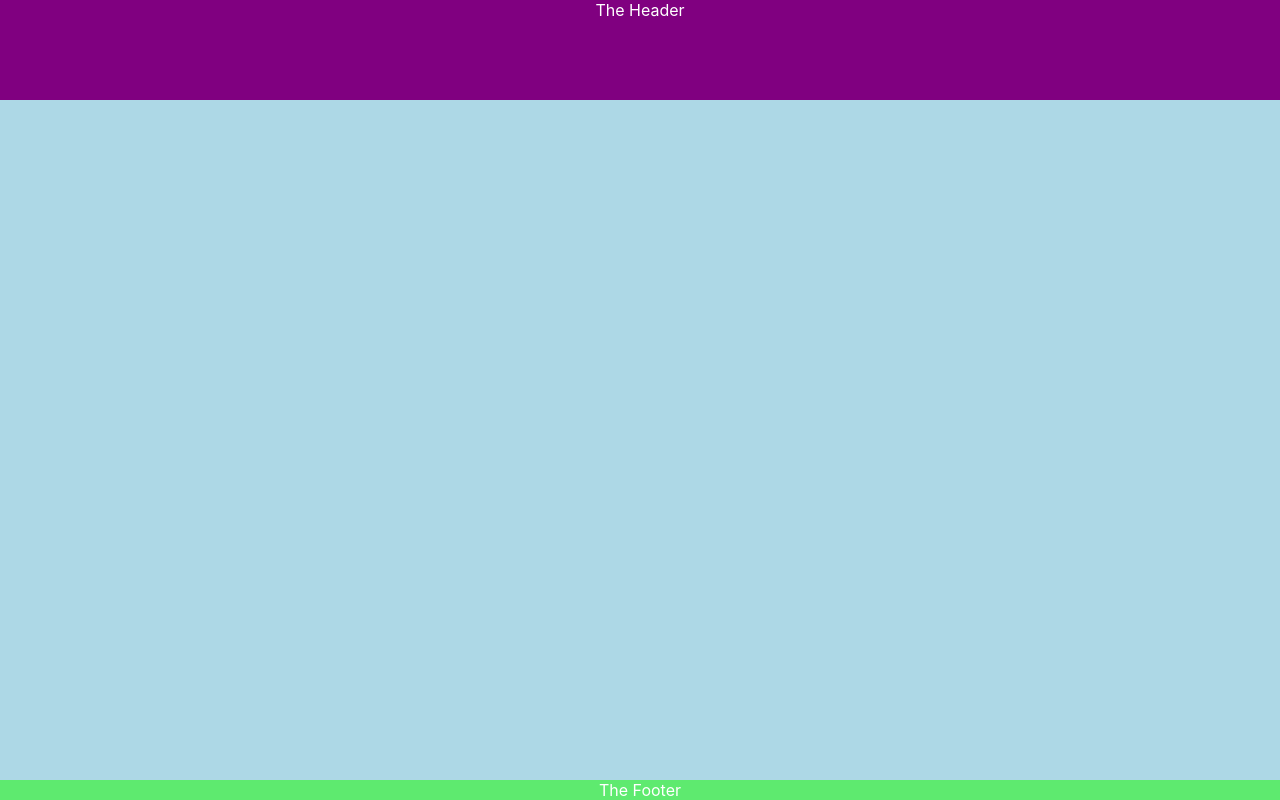
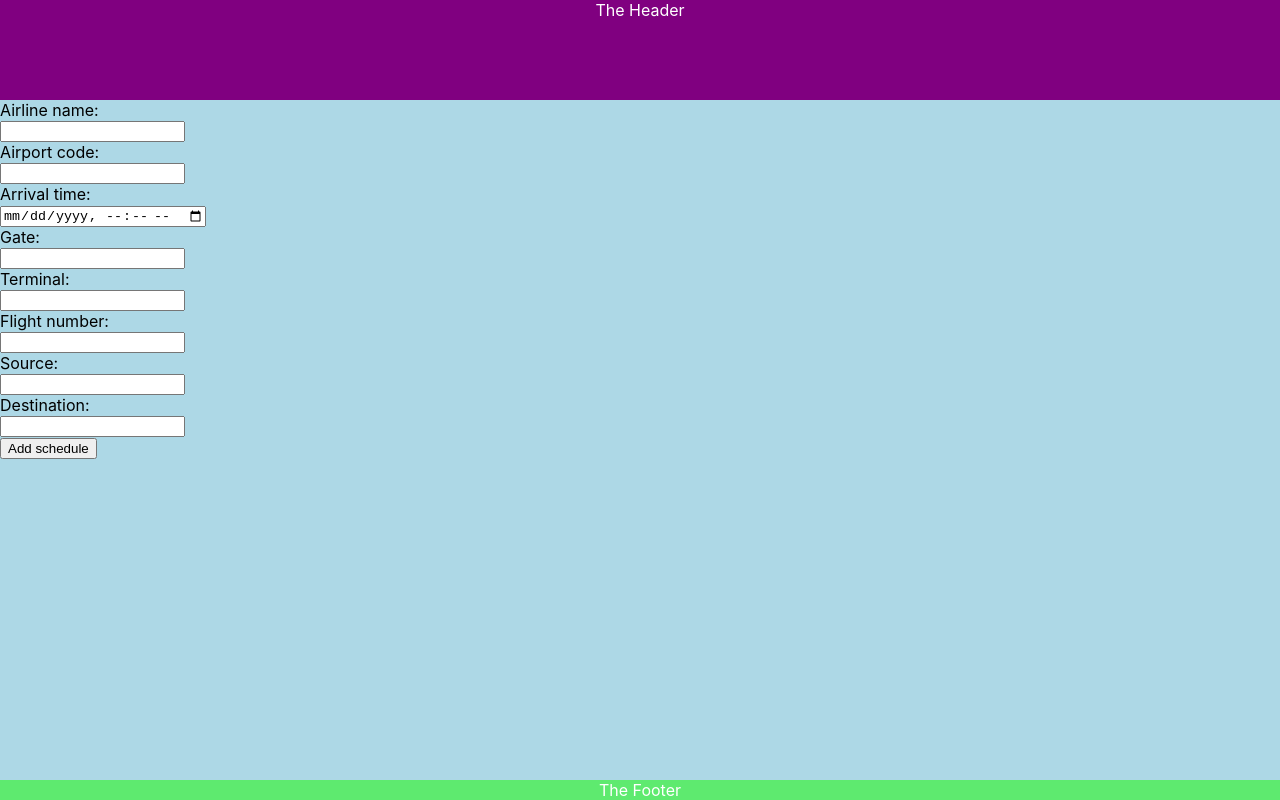
Before and after one commit to gopinathsjsu/team-project-team-five, a React (Create React App) app in the folder client/: page /addschedule in a window 1280 px wide. Built offline with nearby package versions, Linux system fonts and the light colour scheme.

Commit message:
add schedule frontend with backend api

```diff
--- a/client/src/App.js
+++ b/client/src/App.js
@@ -1,13 +1,18 @@
 import { BrowserRouter, Routes, Route} from "react-router-dom";
+import React, { useState } from "react";
+
 import 'react-toastify/dist/ReactToastify.css';
 import './App.css';
 
 import Header from './components/Header/Header';
 import Footer from './components/Footer/Footer';
 import Home from './components/Home/Home'
+import Addschedule from './components/Addschedule/addschedule';
 
 
 function App() {
+
+
   return (
     <BrowserRouter>
       <div class="App">
@@ -15,6 +20,7 @@ function App() {
         <div>
           <Routes>
             <Route path='/' element={<Home/>} />
+            <Route path="addschedule" element={<Addschedule />} />
           </Routes>
         </div>
         <Footer/>
--- /dev/null
+++ b/client/src/components/Addschedule/addschedule.css
@@ -0,0 +1,4 @@
+.flex-container {
+    display: flex;
+    width: 50px;
+}
--- /dev/null
+++ b/client/src/components/Addschedule/addschedule.js
@@ -0,0 +1,70 @@
+import React, { useState } from "react";
+import './addschedule.css';
+import Axios from 'axios';
+//import '../../App.js'
+
+
+
+function Addschedule  ()  {
+    const [arlnname, setAirlineName]= useState("");
+    const [arptcode, setAirportCode]= useState("");
+    const [arrtime, setArrivaltime]= useState("");
+    const [gate, setGate]= useState("");
+    const [terminal, setTerminal]= useState("");
+    const [fltnum, setFlightnumber]= useState("");
+    const [source, setSource]= useState("");
+    const [destination, setDestination]= useState("");
+
+
+const addscheduleDetails = () =>{
+    alert("in addscheduleDetails method")
+
+    Axios.post("http://localhost:5000/addschedule", {
+      airlineName: arlnname ,
+      airportCode: arptcode,
+      arrivaltime: arrtime,
+      gate_num: gate,
+      terminal_id: terminal,
+      flight_number_fk: fltnum,
+      source: source,
+      destination: destination
+    }).then((res)=>{
+        console.log(res)
+      alert("successfully added")
+    });
+}
+    return (
+
+        <div class="flex-container">
+         <form>
+            <label for="arlnname">Airline name:</label>
+            <input type="text" id="arlnname" name="arlnname" value={arlnname} onChange={(e)=>{setAirlineName(e.target.value);}}/>
+            <br></br>
+            <label for="arptcode">Airport code:</label>
+            <input type="text" id="arptcode" name="arptcode" value={arptcode} onChange={(e)=>{setAirportCode(e.target.value);}}/>
+            <br></br>
+            <label for="arrtime">Arrival time:</label>
+            <input type="datetime-local" id="arrtime" name="arrtime" value={arrtime} onChange={(e)=>{setArrivaltime(e.target.value);}}/>
+            <br></br>
+            <label for="gate">Gate:</label>
+            <input type="text" id="gate" name="gate" value={gate} onChange={(e)=>{setGate(e.target.value);}}/>
+            <br></br>
+            <label for="terminal">Terminal:</label>
+            <input type="text" id="terminal" name="terminal" value={terminal} onChange={(e)=>{setTerminal(e.target.value);}}/>
+            <br></br>
+            <label for="fltnum">Flight number:</label>
+            <input type="text" id="fltnum" name="fltnum" value={fltnum} onChange={(e)=>{setFlightnumber(e.target.value);}}/>
+            <br></br>
+            <label for="source">Source:</label>
+            <input type="text" id="source" name="source" value={source} onChange={(e)=>{setSource(e.target.value);}}/>
+            <br></br>
+            <label for="destination">Destination:</label>
+            <input type="text" id="destination" name="destination" value={destination}  onChange={(e)=>{setDestination(e.target.value);}}/>
+            <br></br>
+            <button onClick={addscheduleDetails}>Add schedule</button>
+        </form>
+        </div>
+    )
+  }
+
+  export default Addschedule
```
Also changed, not shown: 2 other files (tests, documents, lock files or other folders).
